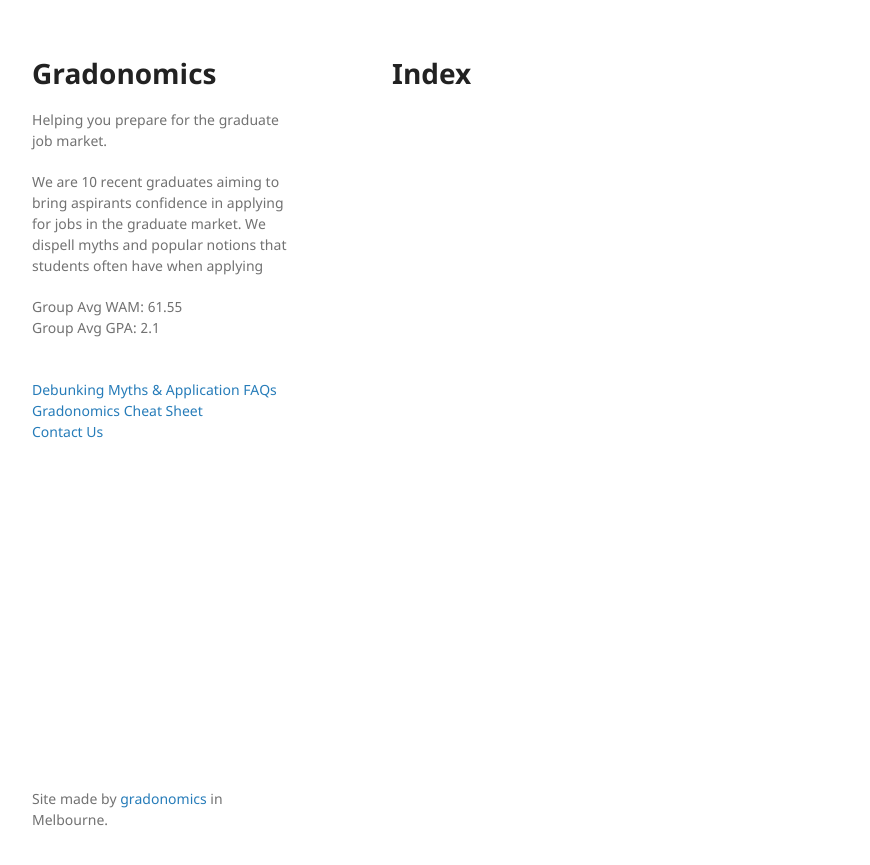
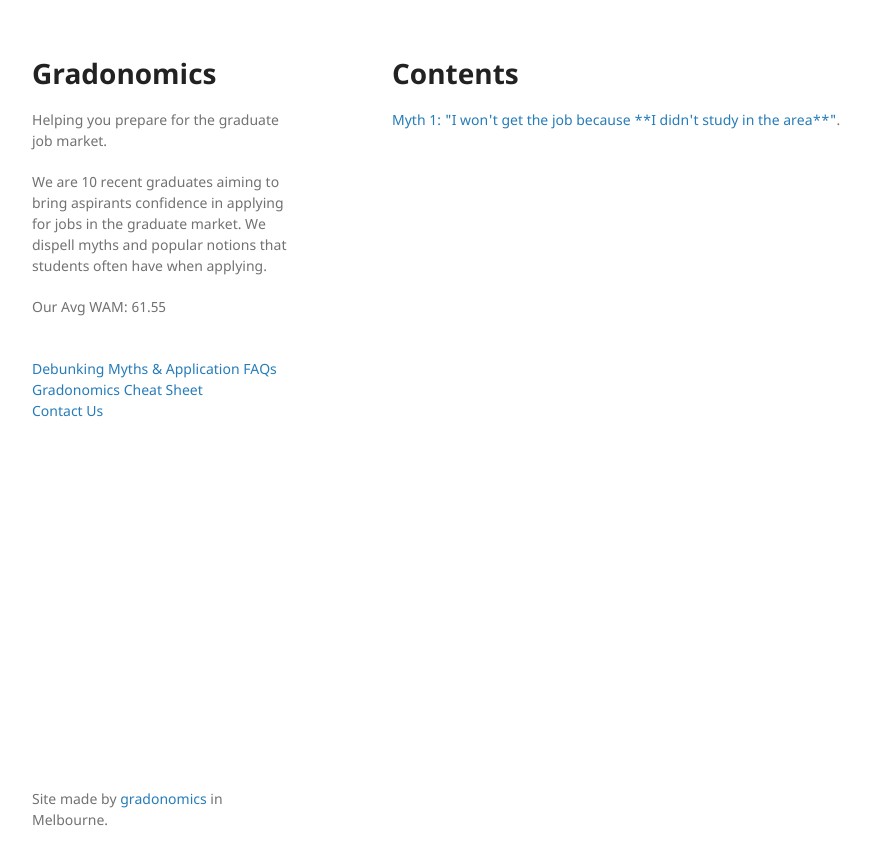
Before and after one commit to gradonomics/gradonomics-grad-help, a Jekyll site: the page built from index.md, in a window 1280 px wide. Shown: the top 865 px of the page, without its empty margins (178-1048 px from the left). Built offline with Jekyll 4.4.1, drawn with Linux system fonts in a browser that asks for light colours; our own code applies the rules of GitHub Pages for plain Markdown files.

Commit message:
m1contents

```diff
--- a/_layouts/default.html
+++ b/_layouts/default.html
@@ -18,10 +18,9 @@
         <a href="{{ site.github.url }}"> <h1>{{ site.title | default: site.github.repository_name }}</h1> </a>
         <p>{{ site.description | default: site.github.project_tagline }}</p>
 
-        <p>We are 10 recent graduates aiming to bring aspirants confidence in applying for jobs in the graduate market. We dispell myths and popular notions that students often have when applying</p>
+        <p>We are 10 recent graduates aiming to bring aspirants confidence in applying for jobs in the graduate market. We dispell myths and popular notions that students often have when applying.</p>
 
-        <p>Group Avg WAM: 61.55
-          <br>Group Avg GPA: 2.1</p>
+        <p>Our Avg WAM: 61.55</p>
 
         {% if site.github.is_project_page %}
         <br><a href="debunking-myths">Debunking Myths & Application FAQs</a>
--- a/index.md
+++ b/index.md
@@ -1,4 +1,6 @@
 ---
 layout: default
 ---
-# [](#header-1)Index
+# [](#header-1)Contents
+
+<p><a href="myth-one">Myth 1: "I won't get the job because **I didn't study in the area**"</a>.</p>
```
